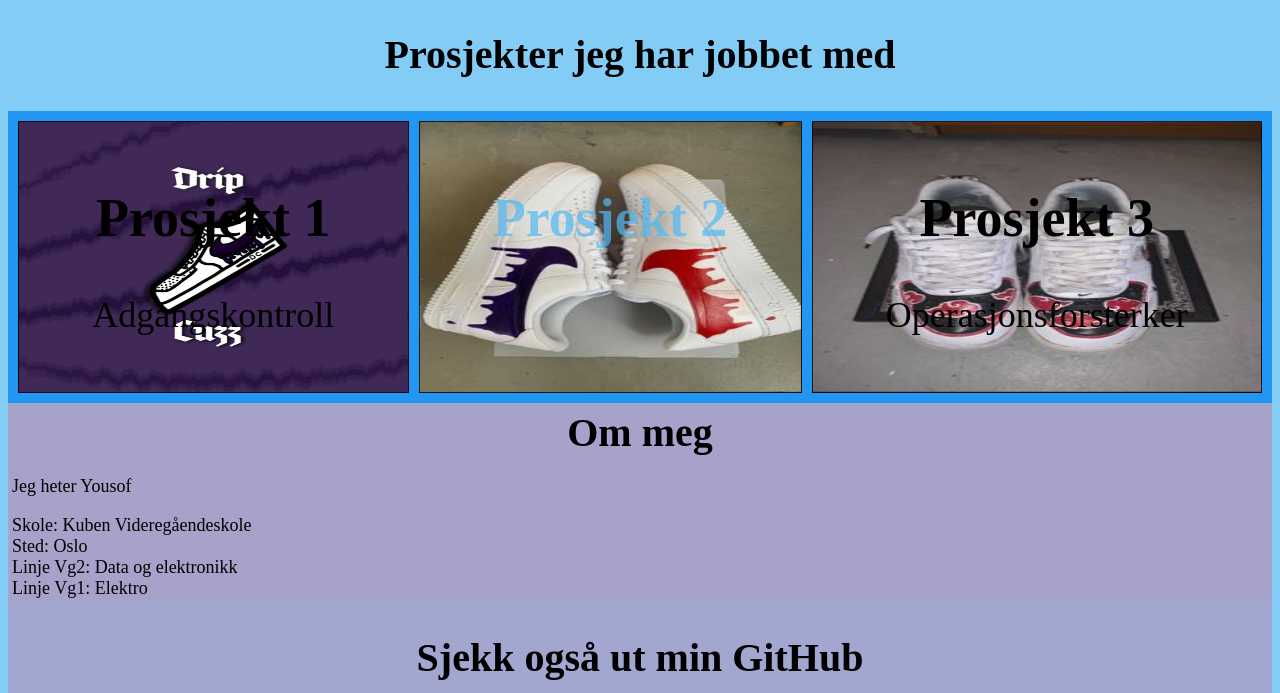
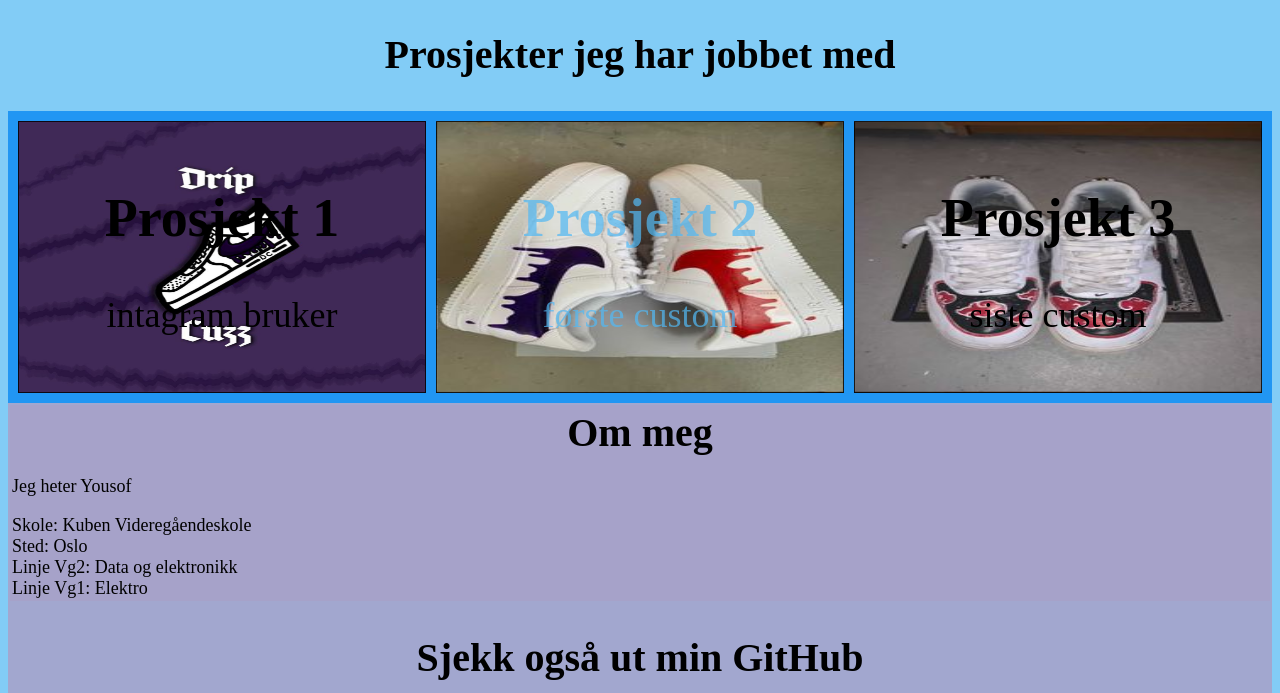
Before and after one commit to yousof1903/yousof1903.github.io, a plain HTML site: page index.html in a window 1280 px wide. Shown: the part 870-1563 px from the top of the page. Drawn offline with Linux system fonts and the light colour scheme.

Commit message:
Update index.html

```diff
--- a/index.html
+++ b/index.html
@@ -43,14 +43,14 @@
                 <div class="grid-item" style="background-image: url(images/dripcuzz.jpg);">
                   <section class="projects-one">
                     <h1> Prosjekt 1</h1>
-                    <p> Adgangskontroll </p>
+                    <p> intagram bruker </p>
                   </section>
                 </div>
 
                 <div class="grid-item" style="background-image: url(images/first_shoes.jpg);">
                   <section class="projects-two">
                     <h1> Prosjekt 2 </h1>
-                    <p> </p>
+                    <p> første custom </p>
                     <a href="" target="" class=""></a>
                   </section>
                 </div>
@@ -58,7 +58,7 @@
                 <div class="grid-item" style="background-image: url(images/naruto.jpg);">
                   <section class="projects-three">
                       <h1> Prosjekt 3 </h1>
-                      <p> Operasjonsforsterker </p>
+                      <p> siste custom </p>
                       <a href="" target="" class=""></a>
                   </section>
                 </div>
```
